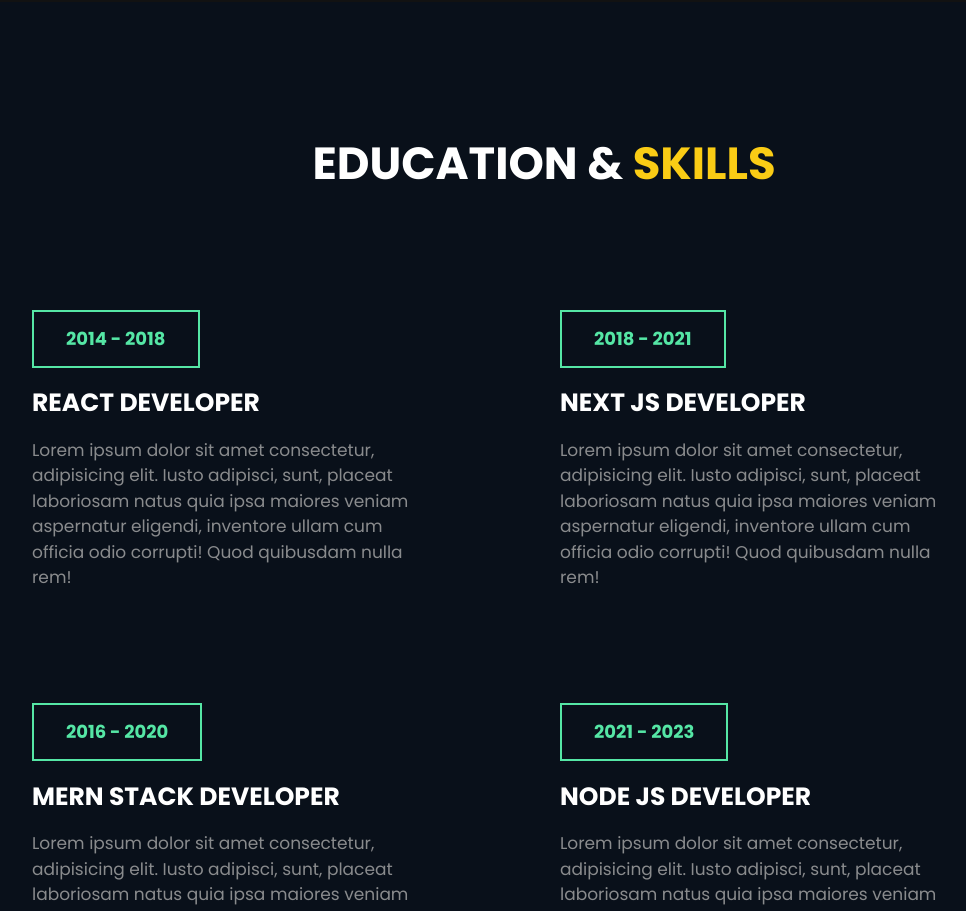
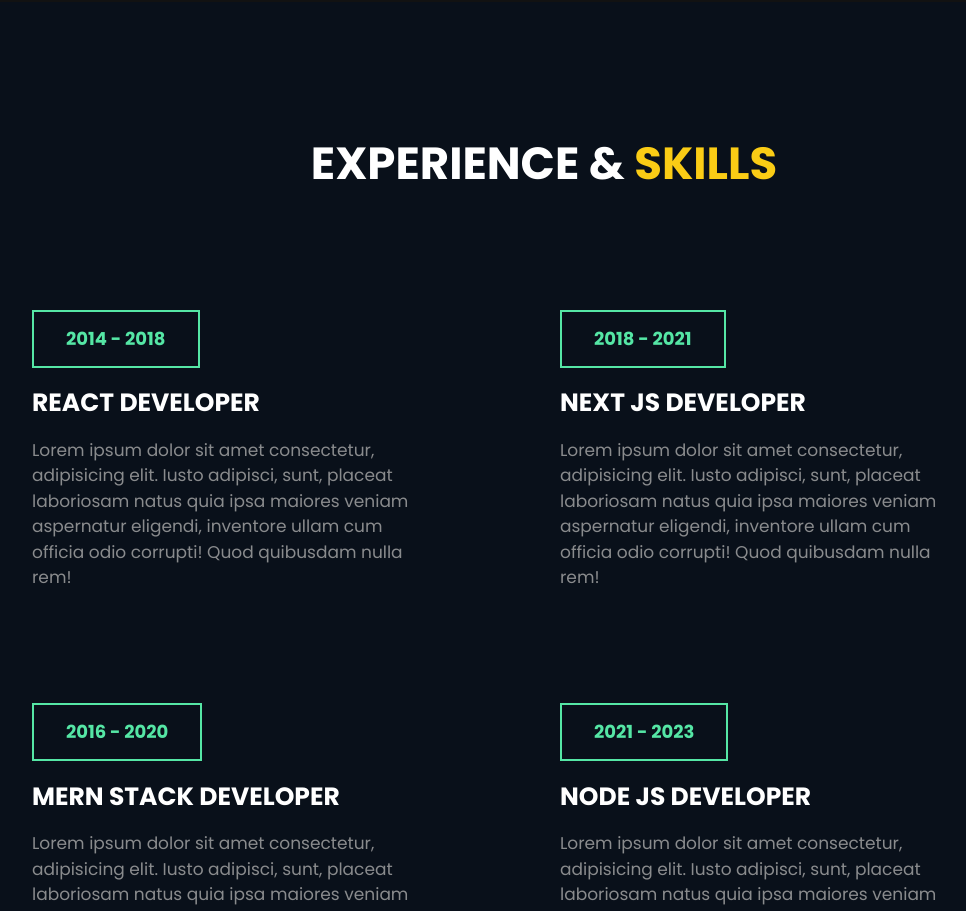
Before and after one commit to shivaramr/shiv-portfolio-24, a Next.js app: page / in a window 1280 px wide. Shown: the part 2520-3431 px from the top of the page, without its empty margins (96-1062 px from the left). Built offline with nearby package versions, Linux system fonts and the light colour scheme.

Commit message:
Renaming

```diff
--- a/app/components/EducationAndSkill/index.tsx
+++ b/app/components/ExpeienceAndSkill/index.tsx
@@ -2,11 +2,11 @@ import React from "react";
 import SkillsItem from "./SkillsItem";
 // import SkillsLanguage from "./SkillsLanguage";
 
-const EducationAndSkill = () => {
+const ExperienceAndSkill = () => {
   return (
     <div className="pt-[4rem] md:pt-[8rem] pb-[5rem] bg-[#09101a]">
       <h1 className="heading">
-        Education & <span className="text-yellow-400">Skills</span>
+        Experience & <span className="text-yellow-400">Skills</span>
       </h1>
       <div className="w-[80%] mx-auto pt-[4rem] md:pt-[8rem] grid grid-cols-1 md:grid-cols-2 gap-[2rem] items-center">
         <div>
@@ -38,4 +38,4 @@ const EducationAndSkill = () => {
   );
 };
 
-export default EducationAndSkill;
+export default ExperienceAndSkill;
--- a/app/page.tsx
+++ b/app/page.tsx
@@ -7,7 +7,7 @@ import MyServices from "./components/MyServices";
 import AboutMe from "./components/AboutMe";
 import Projects from "./components/Projects";
 import Footer from "./components/Footer";
-import EducationAndSkill from "./components/EducationAndSkill";
+import ExperienceAndSkill from "./components/ExpeienceAndSkill";
 import RevsAndRecmnds from "./components/RevsAndRecmnds";
 import MobileNav from "./components/Navbar/MobileNav";
 import ContactUs from "./components/ContactUs";
@@ -55,7 +55,7 @@ export default function Home() {
       <div className="relative z-[30]">
         <AboutMe />
         <MyServices />
-        <EducationAndSkill />
+        <ExperienceAndSkill />
         <Skills />
         <Projects />
         <RevsAndRecmnds />
```
Also changed, not shown: app/components/ExpeienceAndSkill/SkillsItem.tsx (renamed from app/components/EducationAndSkill/SkillsItem.tsx), app/components/ExpeienceAndSkill/SkillsLanguage.tsx (renamed from app/components/EducationAndSkill/SkillsLanguage.tsx).
